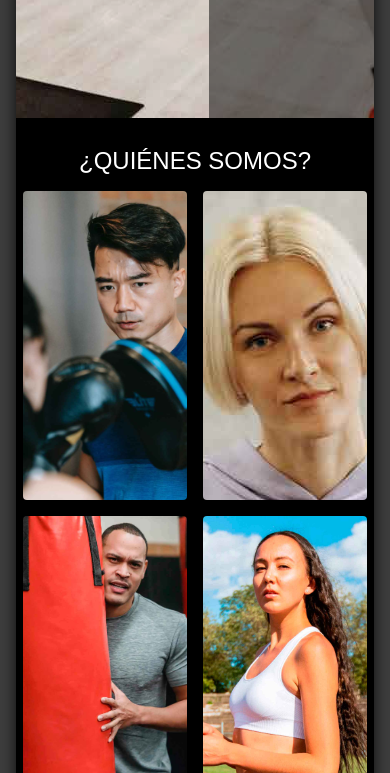
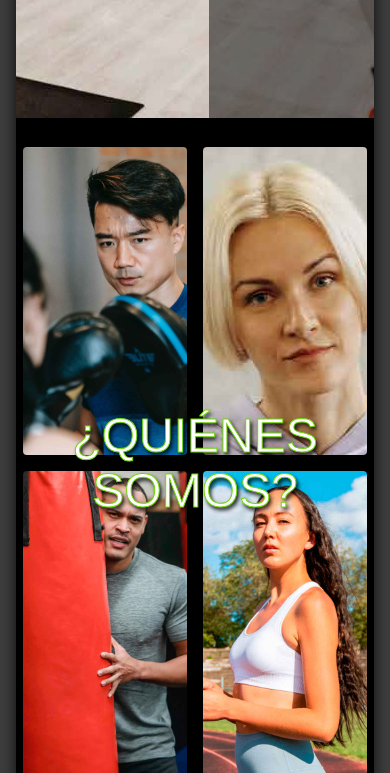
Before and after one commit to niconsm16/Myfit-Machicado, a plain HTML site: page index.html in a window 390 px wide. Shown: the part 2450-3223 px from the top of the page. Drawn offline with Linux system fonts and the light colour scheme; a web font is replaced by a local one.

Commit message:
Ultimos retoques seccion quienes somos (centrado position y display)

```diff
--- a/index.html
+++ b/index.html
@@ -166,10 +166,11 @@
             <!-- ¿QUIENES SOMOS? -->
 
             <section id="quienessomos">
-                <h2>¿QUIÉNES SOMOS?</h2>
+
 
                 <!-- Presentación General en fotos de los empleados con sus etiquetas -->
                 <div class="profes-container">
+                    <h2>¿QUIÉNES SOMOS?</h2>
                     <div class="profes">
                         <div class="profe profe1">
                             <div class="panel-bio">
--- a/style.css
+++ b/style.css
@@ -469,21 +469,30 @@ main {
 #quienessomos {
     padding-top: 3em;
     text-align: center;
-    height: 100vh;
+    height: 100%;
     width: 100%;
 }
-    #quienessomos h2 {
+    #quienessomos .profes-container h2 {
         color: white;
-        font-size: 2em;
-        padding-bottom: 0.8em;
+        font-size: 7rem;
+        text-shadow: 0px 2px 9px black;
+        position: absolute;
+        display: flex;
+        align-self: center;
+        padding: 38% 8%;
+        -webkit-text-stroke: 2px var(--verde);
         transition: all 2s;
-    }
-    #quienessomos:target h2 {
+        -webkit-transition: all 2s;
+        -moz-transition: all 2s;
+        -ms-transition: all 2s;
+        -o-transition: all 2s;
+}
+
+    #quienessomos .profes-container h2:hover {
         color: var(--verde);
-    }
-
-    #quienessomos h2:hover {
-        color: white;
+        -webkit-text-stroke: 2px black;
+        opacity: 0;
+        z-index: 0;
     }
 
     .profes-container{
@@ -1066,9 +1075,10 @@ display: none;
     #quienessomos {
         padding-top: 2em;
     }
-        #quienessomos h2 {
-            font-size: 1.5em;
-            padding-bottom: 0.5em;
+    #quienessomos .profes-container h2 {
+        font-size: 2rem;
+        -webkit-text-stroke: 1px var(--verde);
+        text-shadow: 2px 3px 4px black;
         }
     .panel-bio {
         top: 20%;
@@ -1397,10 +1407,11 @@ display: none;
     #quienessomos {
         padding-top: 1.8em;
     }
-        #quienessomos h2 {
-            font-size: 1.5em;
-            padding-bottom: 0.7em;
-        }
+    #quienessomos .profes-container h2 {
+        font-size: 3rem;
+        -webkit-text-stroke: 1px var(--verde);
+        text-shadow: 2px 3px 4px black;
+    }
     .panel-bio {
         top: 34%;
     }
```
